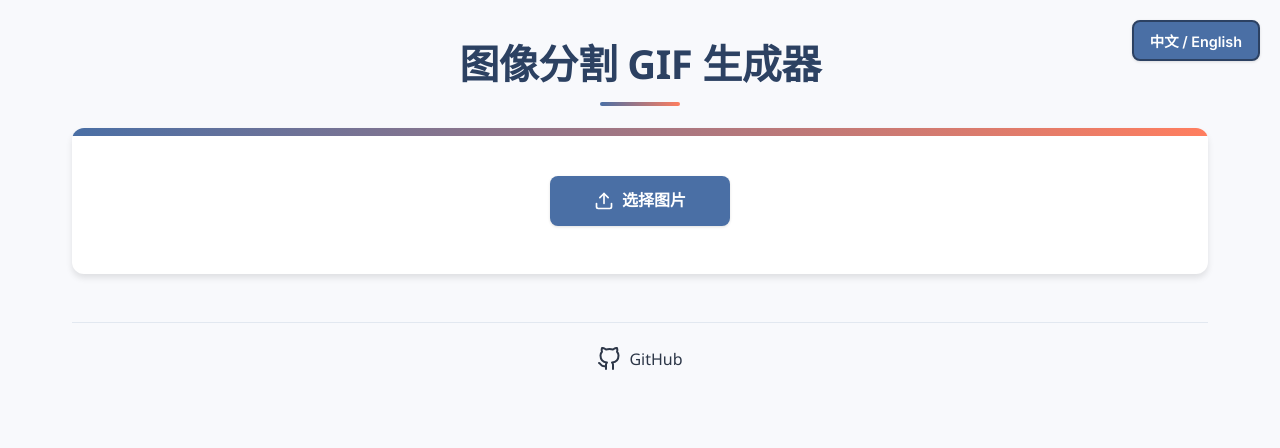
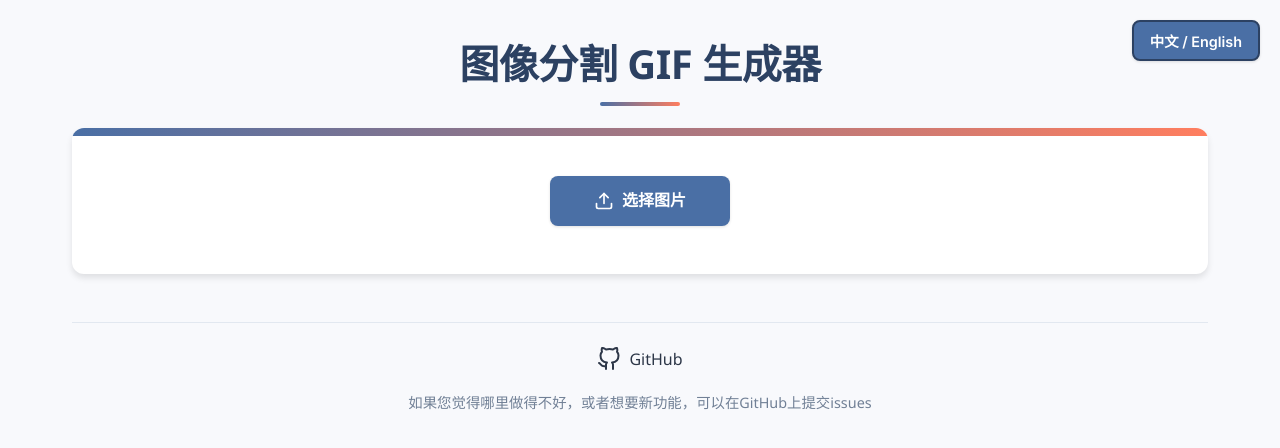
Before and after one commit to zqq-nuli/4oImg-to-gif, a React (Vite) app: page / in a window 1280 px wide. Shown: the top 448 px of the page. Built offline with nearby package versions, Linux system fonts and the light colour scheme.

Commit message:
更新样式，调整h3元素的布局，添加issues提示信息，提升用户反馈体验

```diff
--- a/src/App.css
+++ b/src/App.css
@@ -593,7 +593,9 @@ h3 {
   margin-top: 2rem;
   padding: 1rem 0;
   display: flex;
-  justify-content: center;
+  flex-direction: column;
+  align-items: center;
+  gap: 0.8rem;
   border-top: 1px solid var(--border-color);
 }
 
@@ -620,6 +622,16 @@ h3 {
 
 .github-link:hover svg {
   transform: rotate(5deg);
+}
+
+.issues-tip {
+  margin: 0;
+  padding: 0 1rem;
+  font-size: 0.9rem;
+  color: var(--text-light);
+  text-align: center;
+  max-width: 600px;
+  line-height: 1.4;
 }
 
 .frame-customize-panel {
--- a/src/App.jsx
+++ b/src/App.jsx
@@ -35,6 +35,7 @@ const translations = {
         dragToSelect: "在原图上拖动鼠标框选区域",
         applySelection: "应用选区",
         cancelSelection: "取消选区",
+        issuesTip: "如果您觉得哪里做得不好，或者想要新功能，可以在GitHub上提交issues",
     },
     en: {
         title: "Sprite Sheet GIF Generator",
@@ -67,6 +68,7 @@ const translations = {
         dragToSelect: "Drag to select area on the image",
         applySelection: "Apply Selection",
         cancelSelection: "Cancel Selection",
+        issuesTip: "If you find any issues or want new features, please submit issues on GitHub",
     },
 };
 
@@ -1368,6 +1370,7 @@ function App() {
                     </svg>
                     <span>GitHub</span>
                 </a>
+                <p className='issues-tip'>{t.issuesTip}</p>
             </footer>
         </div>
     );
```
